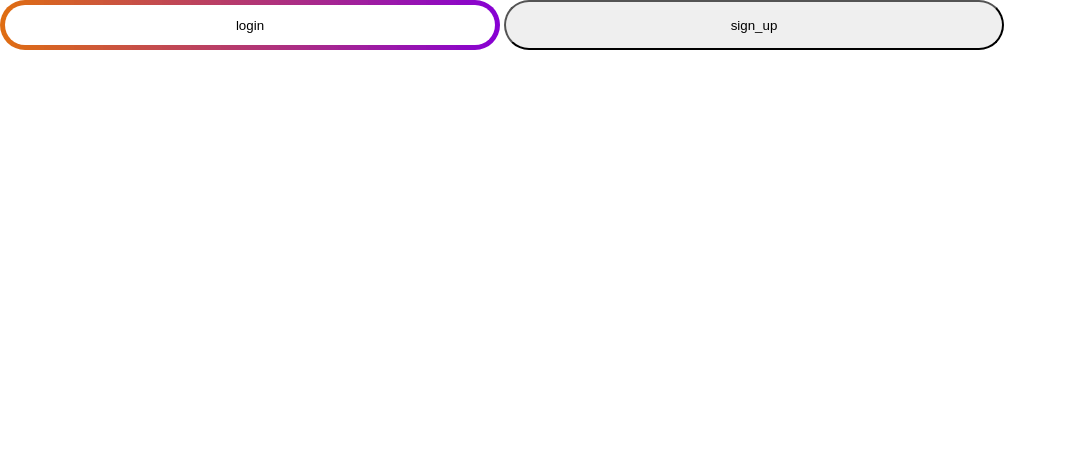
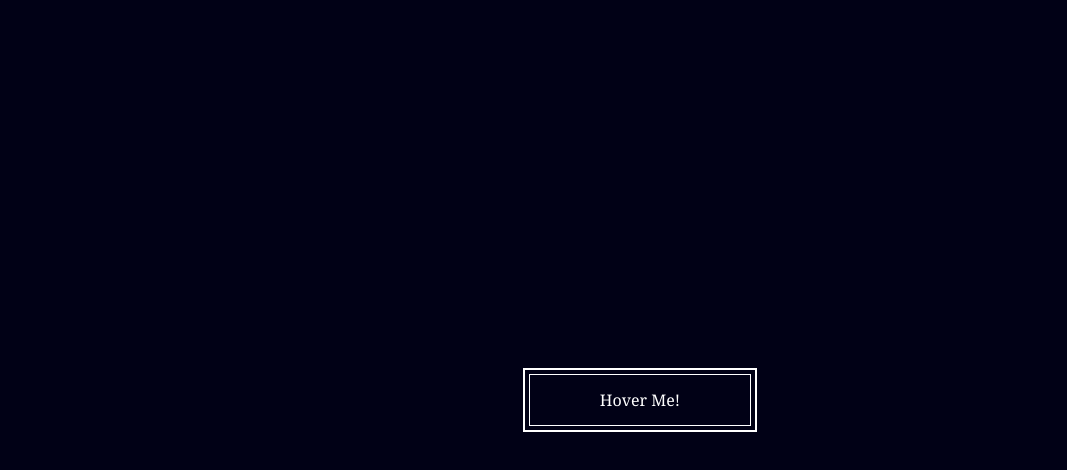
Before and after one commit to say90688/Front-End-Exercise, a plain HTML site: page exercise/css/ui_comprehension/button_design/1/index.html in a window 1280 px wide. Shown: the whole page, without its empty margins (0-1067 px from the left). Drawn offline with Linux system fonts and the light colour scheme.

Commit message:
button design

```diff
--- a/exercise/css/ui_comprehension/button_design/1/index.html
+++ b/exercise/css/ui_comprehension/button_design/1/index.html
@@ -9,9 +9,18 @@
     <script type='text/javascript' src='script.js'></script>
 </head>
 <body>
-    <button class='login'>
-        <span>login</span>
-    </button>
-    <button class='sign_up'>sign_up</button>
+    <div id='wrap'>
+        <div class='btn'>
+            <div class='sub_btn'>
+                <div class='main_panel'>
+                    <p>Hover Me!</p>
+                </div>
+                <div class='slide_panel'>
+                    <p>You've Found Me!?</p>
+                </div>
+                <!-- <p class='text'>You've Found Me!?</p> -->
+            </div>
+        </div>
+    </div>
 </body>
 </html>
--- a/exercise/css/ui_comprehension/button_design/1/style.css
+++ b/exercise/css/ui_comprehension/button_design/1/style.css
@@ -1,23 +1,69 @@
 *{margin:0; padding:0}
 
-.login{
-    width: 500px;
-    height: 50px;
-    border: solid 5px transparent;
-    border-radius: 50px;
-    background: linear-gradient(white, white) padding-box, linear-gradient(to right,  rgba(221, 99, 0, 0.932), #8700d4) border-box;
-    outline: none;
-    cursor: pointer;
-    -webkit-transition: background 2s border-box;
-    transition: background-color 2s;
+html, body{
+    width: 100%;
+    height: 100%;
 }
 
-.login:hover{
-    background: black padding-box;
-    animation-name: change_background;
-    animation-duration: 1s;
+p{
+    font-family: Georgia, 'Times New Roman', Times, serif;
+    text-align:center;
+    line-height:50px;
+    transition: 1s;
 }
 
+#wrap{
+    width: inherit;
+    height: inherit;
+    background: rgb(1, 1, 22)
+}
 
+.btn{
+    width: 230px;
+    height: 60px;
+    border: solid 2px white;
+    cursor: pointer;
+    display: flex;
+    justify-content: center;
+    align-items: center;
+    position: relative;
+    top:50%;
+    left:50%;
+    transform: translate(-50%, -50%);
+}
 
-.sign_up{width: 500px; height:50px; border-radius: 30px;}
+.sub_btn{
+    width: 220px;
+    height: 50px;
+    border: solid 1px white;
+    position:relative
+}
+
+.main_panel{
+    width: 100%;
+    height: 50px;
+    right: 0;
+    background:rgb(1, 1, 22);
+    transition: 1s;
+    position: absolute;
+    z-index: 1;
+}
+
+.main_panel > p{
+    color: white;
+    white-space: nowrap;
+    overflow: hidden;
+}
+
+.slide_panel{
+    width: 100%;
+    height: 50px;
+    background:white;
+    box-shadow: 5px 5px 5px gray inset;
+    position: absolute;
+    z-index: 0;
+}
+
+.btn:hover .main_panel{
+    width: 0;
+}
```
